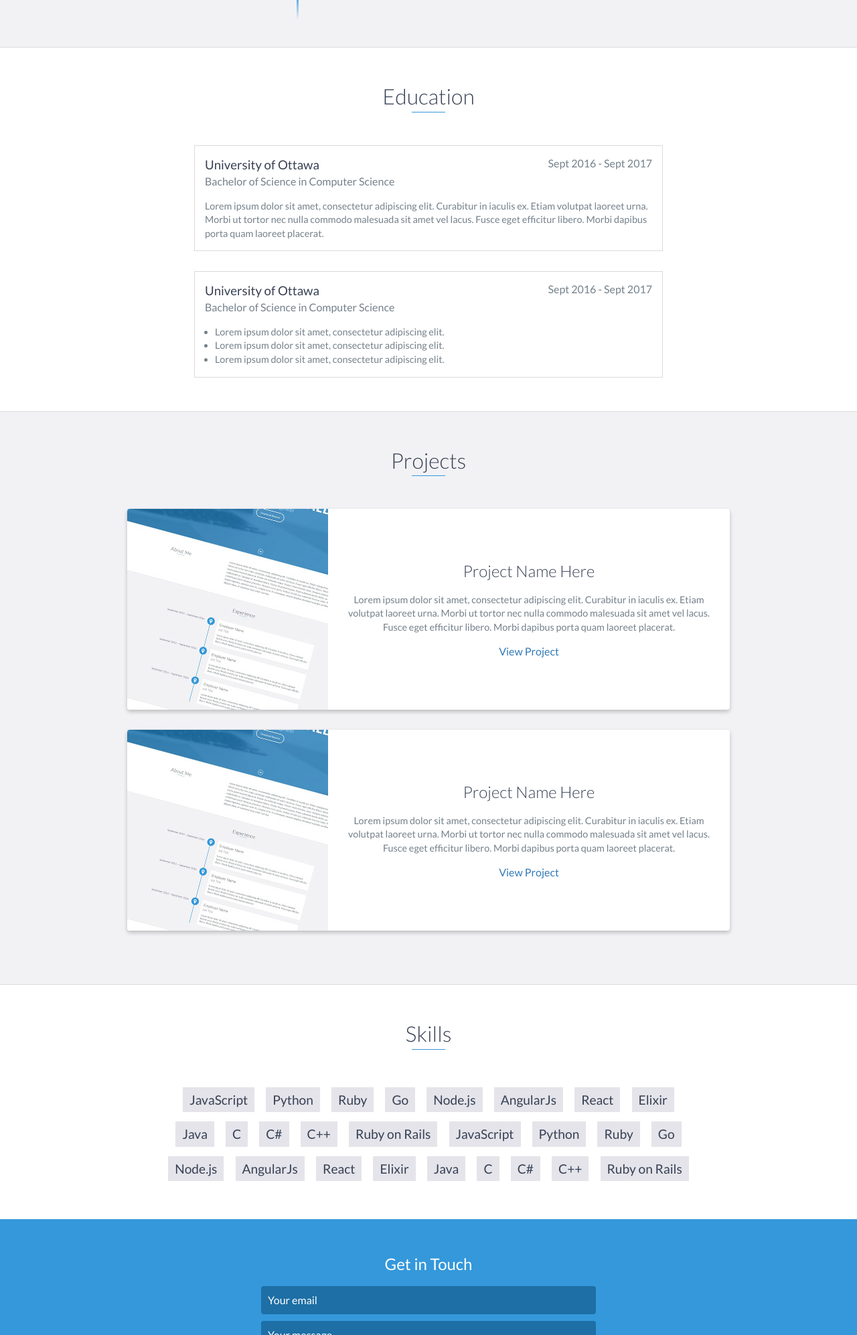
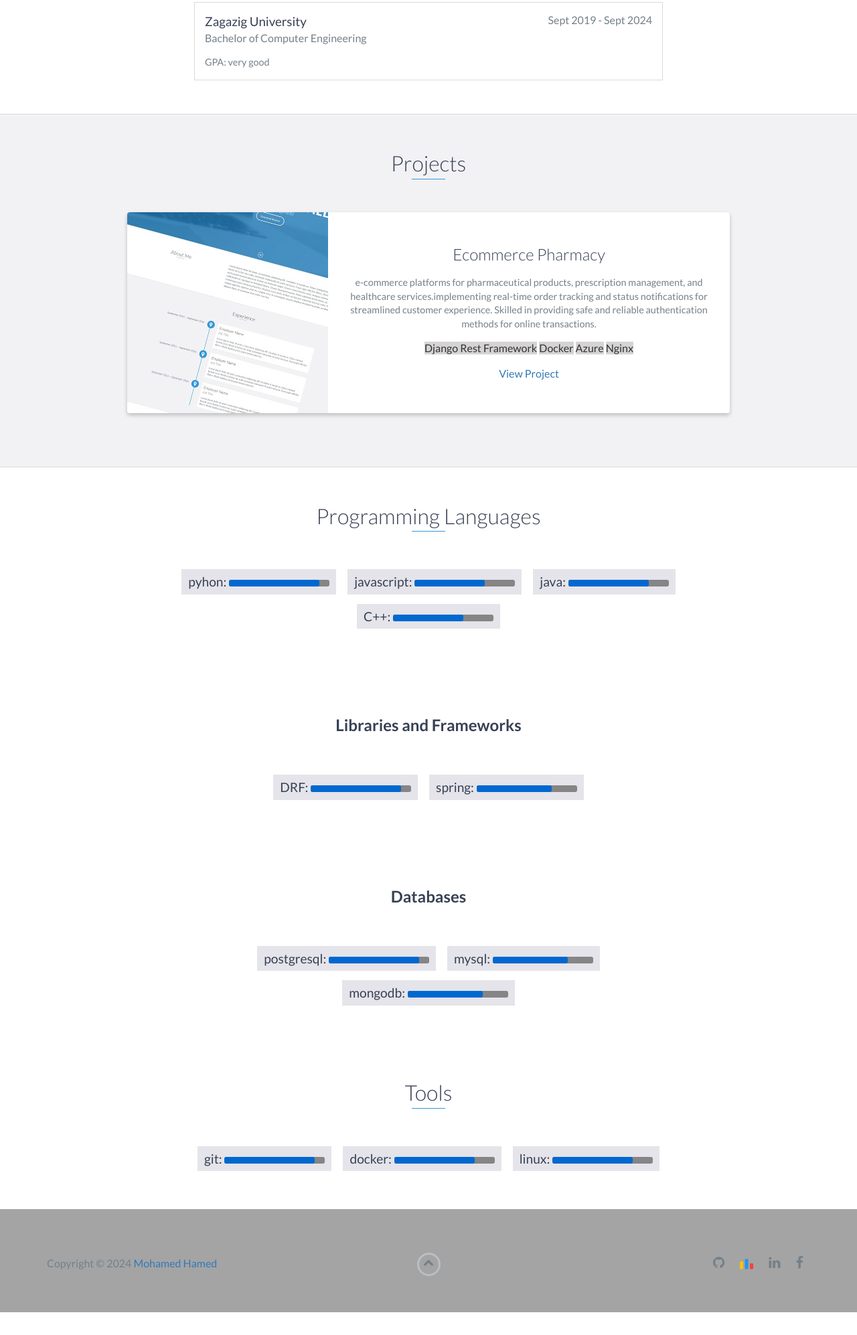
Before and after one commit to MohamedHamed12/Portfolio, a website: page index.html in a window 1280 px wide. Shown: the part 1688-3682 px from the top of the page at 67% size. After the commit the page ends 3648 px from the top, so only its background shows below. Drawn offline with nearby package versions, Linux system fonts and the light colour scheme.

Commit message:
add projects

```diff
--- a/index.html
+++ b/index.html
@@ -6,8 +6,8 @@
     <meta http-equiv="X-UA-Compatible" content="IE=edge">
     <meta name="viewport" content="width=device-width, initial-scale=1">
     <title>My Portfolio</title>
-	<link rel="shortcut icon" href="favicon.ico" type="image/x-icon">
-	<link rel="icon" href="favicon.ico" type="image/x-icon">
+    <link rel="shortcut icon" href="favicon.ico" type="image/x-icon">
+    <link rel="icon" href="favicon.ico" type="image/x-icon">
     <link href="https://fonts.googleapis.com/css?family=Lato:300,400,700,900" rel="stylesheet">
     <link rel="stylesheet" href="libs/font-awesome/css/font-awesome.min.css">
     <link href="css/bootstrap.min.css" rel="stylesheet">
@@ -50,7 +50,8 @@
         <div id="lead-content">
             <h1>Mohammad Hamed</h1>
             <h2>Software Engineer</h2>
-            <a href="https://drive.google.com/drive/folders/1gL1okOleIRFX0gORz0sBZBisRHxiI9pC?usp=sharing" class="btn-rounded-white">Download Resume</a>
+            <a href="https://drive.google.com/drive/folders/1gL1okOleIRFX0gORz0sBZBisRHxiI9pC?usp=sharing"
+                class="btn-rounded-white">Download Resume</a>
         </div>
         <!-- End #lead-content -->
 
@@ -73,8 +74,9 @@
                 </div>
                 <div class="col-md-8">
                     <p>
-                       <!-- writeAbout Me as backend  developer with djaong  -->
-                        As a software engineer, I thrive on crafting robust and scalable solutions that meet the needs of the business.
+                        <!-- writeAbout Me as backend  developer with djaong  -->
+                        As a software engineer, I thrive on crafting robust and scalable solutions that meet the needs
+                        of the business.
                         I am passionate about using my skills to make a positive impact on the world.
                         I am currently seeking a software engineer position.
                         I am always seeking new challenges and opportunities to grow.
@@ -92,25 +94,24 @@
 
                 <h4>Backend Developer</h4>
                 <p>
-                    I am currently working on backend development.
+                    I was responsible for creating and maintaining the backend of the Examination Management System.
+                    I used Django Rest Framework to develop the backend.
+                    website features include authentication , admin , student and exam management.
+
                 </p>
             </div>
 
-            <div data-date="September 2015 – September 2016">
-                <h3>Employer Name</h3>
-                <h4>Job Title</h4>
+            <div data-date="July 2015 – August 2023">
+                <h4>ITI Internship</h4>
                 <p>
-                    Lorem ipsum dolor sit amet, consectetur adipiscing elit. Curabitur in iaculis ex. Etiam volutpat laoreet urna. Morbi ut tortor nec nulla commodo malesuada sit amet vel lacus. Fusce eget efficitur libero. Morbi dapibus porta quam laoreet placerat.
+                    I have been working as an intern for 4 weeks.
+                    I have used MySQL and C# language.
+                    I have used ASP.NET Core.
+
                 </p>
             </div>
 
-            <div data-date="September 2015 – September 2016">
-                <h3>Employer Name</h3>
-                <h4>Job Title</h4>
-                <p>
-                    Lorem ipsum dolor sit amet, consectetur adipiscing elit. Curabitur in iaculis ex. Etiam volutpat laoreet urna. Morbi ut tortor nec nulla commodo malesuada sit amet vel lacus. Fusce eget efficitur libero. Morbi dapibus porta quam laoreet placerat.
-                </p>
-            </div>
+
         </div>
     </div>
     <!-- End #experience -->
@@ -118,32 +119,14 @@
     <div id="education">
         <h2 class="heading">Education</h2>
         <div class="education-block">
-            <h3>University of Ottawa</h3>
-            <span class="education-date">Sept 2016 - Sept 2017</span>
-            <h4>Bachelor of Science in Computer Science</h4>
+            <h3>Zagazig University</h3>
+            <span class="education-date">Sept 2019 - Sept 2024</span>
+            <h4>Bachelor of Computer Engineering</h4>
             <p>
-                Lorem ipsum dolor sit amet, consectetur adipiscing elit. Curabitur in iaculis ex. Etiam volutpat laoreet urna. Morbi ut tortor nec nulla commodo malesuada sit amet vel lacus. Fusce eget efficitur libero. Morbi dapibus porta quam laoreet placerat.
+                GPA: very good
             </p>
         </div>
-        <!-- End .education-block -->
 
-        <div class="education-block">
-            <h3>University of Ottawa</h3>
-            <span class="education-date">Sept 2016 - Sept 2017</span>
-            <h4>Bachelor of Science in Computer Science</h4>
-            <ul>
-                <li>
-                    Lorem ipsum dolor sit amet, consectetur adipiscing elit.
-                </li>
-                <li>
-                    Lorem ipsum dolor sit amet, consectetur adipiscing elit.
-                </li>
-                <li>
-                    Lorem ipsum dolor sit amet, consectetur adipiscing elit.
-                </li>
-            </ul>
-        </div>
-        <!-- End .education-block -->
     </div>
     <!-- End #education -->
 
@@ -151,43 +134,110 @@
         <h2 class="heading">Projects</h2>
         <div class="container">
             <div class="row">
-                <div class="project shadow-large">
+
+
+                        <div class="project shadow-large">
                     <div class="project-image">
                         <img src="images/project.jpg" />
                     </div>
                     <!-- End .project-image -->
                     <div class="project-info">
-                        <h3>Project Name Here</h3>
+                        <h3>Ecommerce Pharmacy</h3>
                         <p>
-                            Lorem ipsum dolor sit amet, consectetur adipiscing elit. Curabitur in iaculis ex. Etiam volutpat laoreet urna. Morbi ut tortor nec nulla commodo malesuada sit amet vel lacus. Fusce eget efficitur libero. Morbi dapibus porta quam laoreet placerat.
+                            e-commerce platforms for pharmaceutical products, prescription management, and healthcare
+services.implementing real-time order tracking and status notifications for streamlined customer experience.
+Skilled in providing safe and reliable authentication methods for online transactions.
                         </p>
-                        <a href="#">View Project</a>
+                            <label style="background-color: #d5d3d3;">Django Rest Framework</label>
+                             <label style="background-color: #d5d3d3;">Docker</label>
+                             <label style="background-color: #d5d3d3;">Azure</label>
+                            <label style="background-color: #d5d3d3;">Nginx</label>
+
+
+
+                        <p>
+
+
+
+                        </p>
+                        <a href="https://github.com/MohamedHamed12/Pharmacy-Back-End">View Project</a>
                     </div>
                     <!-- End .project-info -->
                 </div>
-                <!-- End .project -->
 
-                <div class="project shadow-large">
-                    <div class="project-image">
-                        <img src="images/project.jpg" />
-                    </div>
-                    <!-- End .project-image -->
-                    <div class="project-info">
-                        <h3>Project Name Here</h3>
-                        <p>
-                            Lorem ipsum dolor sit amet, consectetur adipiscing elit. Curabitur in iaculis ex. Etiam volutpat laoreet urna. Morbi ut tortor nec nulla commodo malesuada sit amet vel lacus. Fusce eget efficitur libero. Morbi dapibus porta quam laoreet placerat.
-                        </p>
-                        <a href="#">View Project</a>
-                    </div>
-                    <!-- End .project-info -->
-                </div>
-                <!-- End .project -->
             </div>
         </div>
     </div>
     <!-- End #projects -->
 
-    <div id="skills">
+<div id="skills">
+  <h2 class="heading">Programming Languages</h2>
+  <ul>
+    <li>
+      pyhon: <span class="skill-bar"><span style="width: 90%"></span></span>
+    </li>
+    <li>
+      javascript: <span class="skill-bar"><span style="width: 70%"></span></span>
+    </li>
+    <li>
+      java: <span class="skill-bar"><span style="width: 80%"></span></span>
+    </li>
+    <li>
+      C++: <span class="skill-bar"><span style="width: 70%"></span></span>
+    </li>
+  </ul>
+</div>
+
+<div id="skills">
+    <h2>Libraries and Frameworks</h2>
+    <ul>
+      <li>
+        DRF: <span class="skill-bar"><span style="width: 90%"></span></span>
+      </li>
+      <li>
+        spring: <span class="skill-bar"><span style="width: 75%"></span></span>
+      </li>
+
+    </ul>
+</div>
+
+<div id="skills">
+    <h2>Databases</h2>
+    <ul>
+      <li>
+        postgresql: <span class="skill-bar"><span style="width: 90%"></span></span>
+      </li>
+      <li>
+        mysql: <span class="skill-bar"><span style="width: 75%"></span></span>
+      </li>
+      <li>
+        mongodb: <span class="skill-bar"><span style="width: 75%"></span></span>
+      </li>
+    </ul>
+</div>
+<div id="skills">
+  <h2 class="heading">Tools</h2>
+  <ul>
+    <li>
+      git: <span class="skill-bar"><span style="width: 90%"></span></span>
+    </li>
+    <li>
+      docker: <span class="skill-bar"><span style="width: 80%"></span></span>
+    </li>
+
+    <li>
+      linux: <span class="skill-bar"><span style="width: 80%"></span></span>
+    </li>
+
+
+
+
+  </ul>
+</div>
+
+
+
+    <!-- <div id="skills">
         <h2 class="heading">Skills</h2>
         <ul>
             <li>JavaScript</li>
@@ -217,29 +267,29 @@
             <li>C++</li>
             <li>Ruby on Rails</li>
         </ul>
-    </div>
+    </div> -->
     <!-- End #skills -->
 
-    <div id="contact">
-        <h2>Get in Touch</h2>
-        <div id="contact-form">
-            <form method="POST" action="https://formspree.io/email@email.com">
+  <!-- <div id="contact"> -->
+     <!-- <h2>Get in Touch</h2> -->
+        <!-- <div id="contact-form">
+            <form method="POST" action="https://formspree.io/mohamedh17793@gmail.com">
                 <input type="hidden" name="_subject" value="Contact request from personal website" />
                 <input type="email" name="_replyto" placeholder="Your email" required>
                 <textarea name="message" placeholder="Your message" required></textarea>
                 <button type="submit">Send</button>
-            </form>
-        </div>
-        <!-- End #contact-form -->
-    </div>
+            </form> -->
+        <!-- </div> -->
+    <!-- </div> -->
     <!-- End #contact -->
 
-    <footer>
-        <div class="container">
+    <footer style="background-color: #a4a4a4;">
+        <div class="container" >
             <div class="row">
                 <div class="col-sm-5 copyright">
                     <p>
-                        Copyright &copy; <span id="current-year">2022</span> YOUR NAME
+                        Copyright &copy; <span id="current-year">2024</span>
+                        <a href="https://github.com/MohamedHamed12" target="_blank">Mohamed Hamed</a>
                     </p>
                 </div>
                 <div class="col-sm-2 top">
@@ -250,23 +300,35 @@
                 <div class="col-sm-5 social">
                     <ul>
                         <li>
-                            <a href="https://github.com/" target="_blank"><i class="fa fa-github" aria-hidden="true"></i></a>
+                            <a href="https://github.com/MohamedHamed12" target="_blank"><i class="fa fa-github"
+                                    aria-hidden="true"></i></a>
+                        </li>
+                        <!-- <li>
+                            <a href="https://stackoverflow.com/" target="_blank"><i class="fa fa-stack-overflow"
+                                    aria-hidden="true"></i></a>
+                        </li> -->
+                        <li>
+                            <a href="https://codeforces.com/profile/Mohamed_Hamed" target="_blank">
+                                <img src="images/code-forces.ico" alt="codeforces" width="20px" height="20px"></a>
+                        </li>
+
+                        <li>
+                            <a href="https://www.linkedin.com/in/mohamed-hamed-b0392b198/" target="_blank"><i class="fa fa-linkedin"
+                                    aria-hidden="true"></i></a>
                         </li>
                         <li>
-                            <a href="https://stackoverflow.com/" target="_blank"><i class="fa fa-stack-overflow" aria-hidden="true"></i></a>
+                            <a href="https://www.facebook.com/profile.php?id=100038680703842" target="_blank"><i class="fa fa-facebook"
+                                    aria-hidden="true"></i></a>
                         </li>
-                        <li>
-                            <a href="https://linkedin.com/" target="_blank"><i class="fa fa-linkedin" aria-hidden="true"></i></a>
-                        </li>
-                        <li>
-                            <a href="https://www.facebook.com/" target="_blank"><i class="fa fa-facebook" aria-hidden="true"></i></a>
-                        </li>
-                        <li>
-                            <a href="https://twitter.com/" target="_blank"><i class="fa fa-twitter" aria-hidden="true"></i></a>
-                        </li>
-                        <li>
-                            <a href="https://plus.google.com/" target="_blank"><i class="fa fa-google-plus" aria-hidden="true"></i></a>
-                        </li>
+
+                        <!-- <li>
+                            <a href="https://twitter.com/" target="_blank"><i class="fa fa-twitter"
+                                    aria-hidden="true"></i></a>
+                        </li> -->
+                        <!-- <li>
+                            <a href="https://plus.google.com/" target="_blank"><i class="fa fa-google-plus"
+                                    aria-hidden="true"></i></a>
+                        </li> -->
                     </ul>
                 </div>
             </div>
```
Also changed, not shown: css/styles.css, images/code-forces.ico (added), images/code-forces.svg (added), 1 other file.
